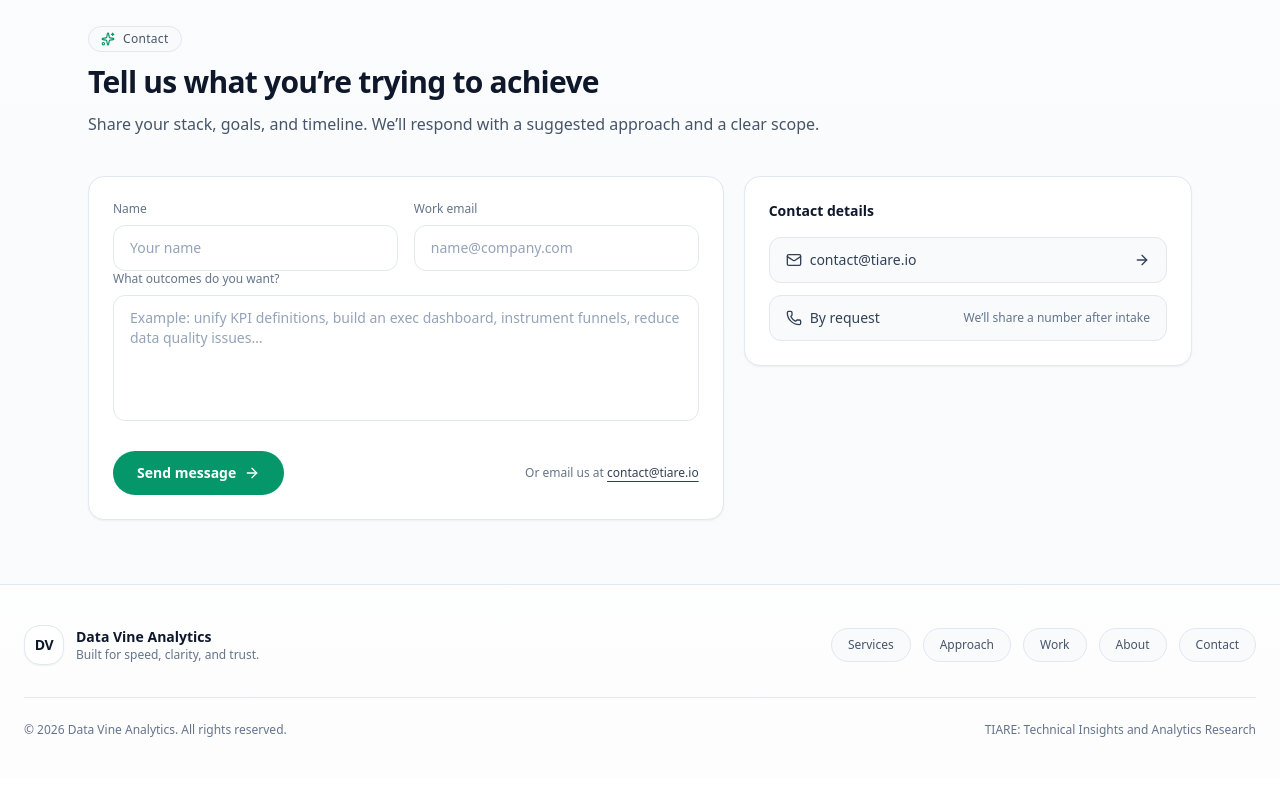
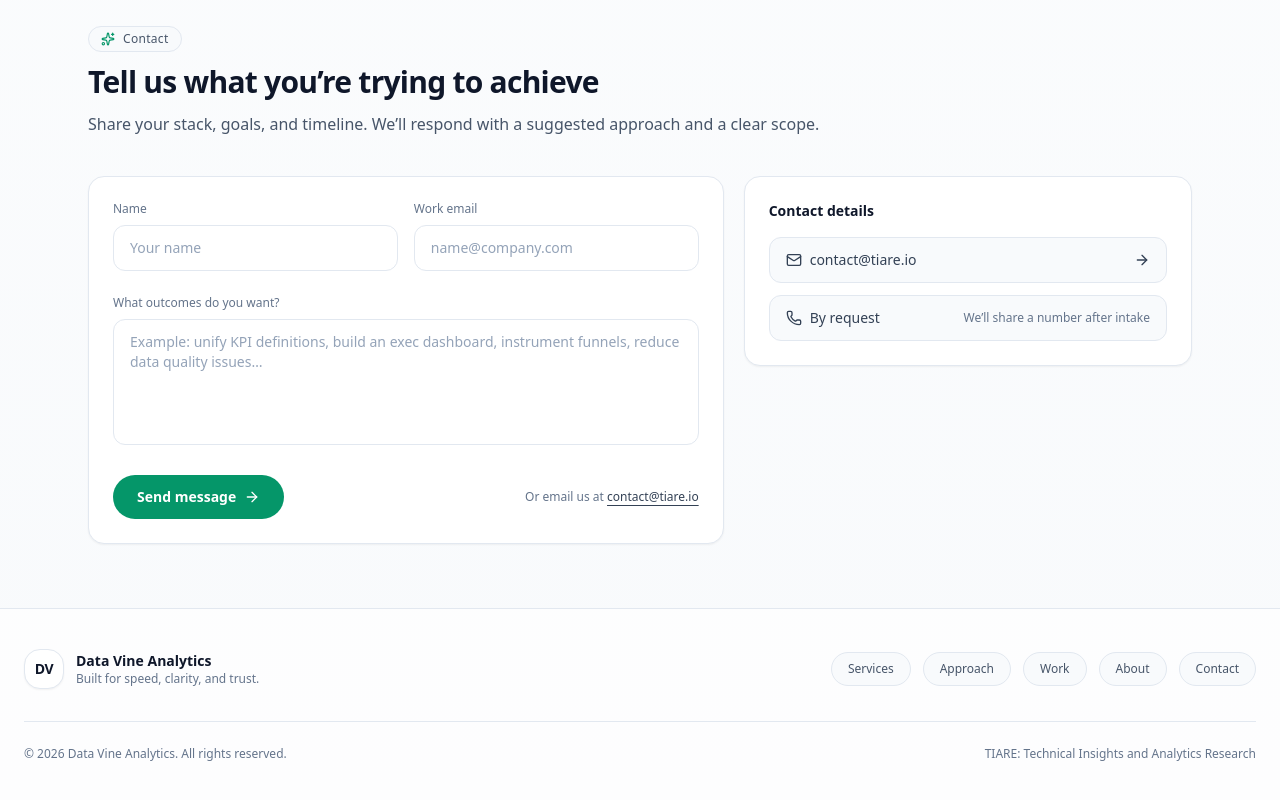
Before and after one commit to EmmanuelBruschi/data-vine-analytics-website, a React (Vite) app: page / in a window 1280 px wide. Shown: the part 4624-5424 px from the top of the page. Before the commit the page ends 5402 px from the top, so only its background shows below. Built offline with nearby package versions, Linux system fonts and the light colour scheme.

Commit message:
updated spacing in contact form

```diff
--- a/src/DataVineAnalyticsSite.jsx
+++ b/src/DataVineAnalyticsSite.jsx
@@ -763,7 +763,7 @@ export default function DataVineAnalyticsSite() {
           <div className="grid gap-5 lg:grid-cols-12">
             <motion.div {...fadeUp} className="lg:col-span-7">
               <Card>
-                <form onSubmit={handleContactSubmit} className="space-y-4">
+                <form onSubmit={handleContactSubmit} className="flex flex-col gap-4">
                   <div className="grid gap-4 sm:grid-cols-2">
                     <label className="space-y-2">
                       <div className="text-xs text-slate-500">Name</div>
@@ -786,7 +786,7 @@ export default function DataVineAnalyticsSite() {
                     </label>
                   </div>
 
-                  <label className="space-y-2">
+                  <label className="mt-2 sm:mt-2 space-y-2">
                     <div className="text-xs text-slate-500">What outcomes do you want?</div>
                     <textarea
                         name="message"
```
